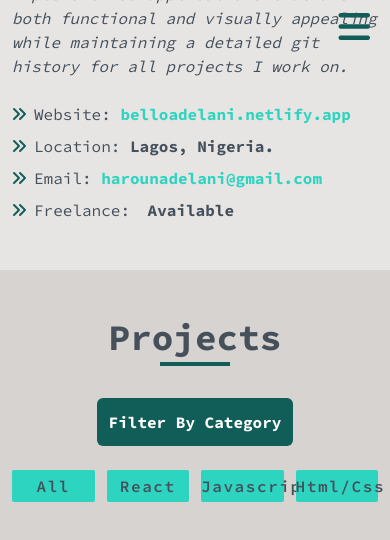
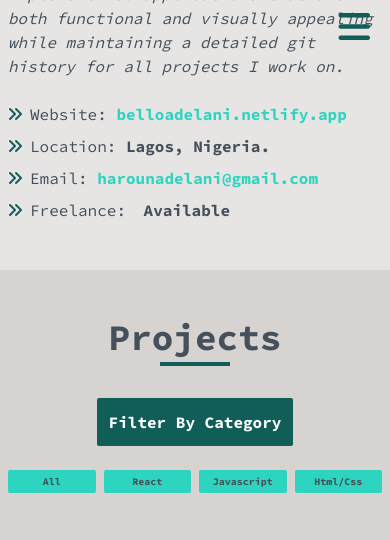
Before and after one commit to Adelani10/portfolio, a React (Vite) app: page / in a window 390 px wide. Both pictures are taken after a click on the button "Filter By Category". Shown: the part 1390-1930 px from the top of the page. Built offline with nearby package versions, Linux system fonts and the light colour scheme.

Commit message:
ui improved

```diff
--- a/src/about.jsx
+++ b/src/about.jsx
@@ -5,13 +5,13 @@ export default function About () {
     return (
         <section
                 id='about'
-                className=" h-auto text-[#45505b] flex flex-col items-center py-12 bg-stone-200 px-3 md:px-44 space-y-8">
+                className=" h-auto text-[#45505b] flex flex-col items-center py-12 bg-stone-200 px-2 md:px-44 space-y-8">
             <div className="flex flex-col items-center space-y-1">
                 <h1 className="font-bold text-4xl capitalize">about</h1>
                 <div className="underline w-[40%] border-2 h-0 border-teal-800"></div>
             </div>
-            <p className="text-center">
-                I am a creative, detail-oriented, customer/user focused, software developer with drive to continuously improve my skills. I have a proven track record of creating and implementing successful frontend web applications. Currently, I'm looking to bring my skills to a tech company with a local or global reach, targeting solid internships, as well as junior front-end roles.
+            <p className="">
+                I am a creative, detail-oriented, customer focused, software developer with drive to continuously improve my skills. I have a proven track record of creating and implementing successful frontend web applications. Currently, I'm looking to bring my skills to a tech company with a local or global reach, targeting internships, as well as junior front-end roles.
             </p>
             <article className="flex flex-col space-y-6 pt-4">
                 <section className="space-y-2">
--- a/src/projects.jsx
+++ b/src/projects.jsx
@@ -15,7 +15,7 @@ export default function Projects () {
     const buttons = realBtns.map((item, index)=> {
         const {category} = item
         return (
-            <button key={index} className="py-1 md:py-2 capitalize font-semibold bg-teal-400 rounded-sm tracking-widest hover:bg-[#45505b] hover:text-white">
+            <button key={index} className="py-1 md:py-2 capitalize font-bold bg-teal-400 rounded-sm text-[10px] md:text-[15px] lg:text-[18px] hover:bg-[#45505b] hover:text-white">
                 {item}
             </button>
         )
@@ -24,7 +24,7 @@ export default function Projects () {
     // const prjs =
 
     return (
-        <section id="portfolio" className=" text-[#45505b] flex flex-col items-center py-12 h-screen bg-stone-300 px-3 md:px-44 space-y-8 ">
+        <section id="portfolio" className=" text-[#45505b] flex flex-col items-center py-12 h-screen bg-stone-300 px-2 md:px-44 space-y-8 ">
             <div className="flex flex-col items-center space-y-1">
                 <h1 className="font-bold text-4xl capitalize">projects</h1>
                 <div className="underline w-[40%] border-2 h-0 border-teal-800"></div>
@@ -33,10 +33,10 @@ export default function Projects () {
             <div className="w-full text-center space-y-6">
                 <button
                     onClick={() => setOpenCategory(!openCategory)}
-                    className="p-3 text-white rounded-md bg-teal-800 hover:bg-teal-400 hover:text-[#45505b] font-bold">
+                    className="p-3 text-white rounded-sm bg-teal-800 hover:bg-teal-400 hover:text-[#45505b] font-bold">
                         Filter By Category
                 </button>
-                {openCategory && <section className="grid grid-cols-4 gap-3 md:gap-6">
+                {openCategory && <section className="grid grid-cols-4 gap-2 md:gap-6">
                     {buttons}
                 </section>}
             </div>
```
